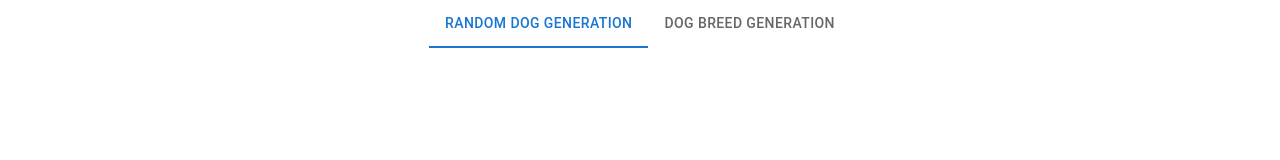
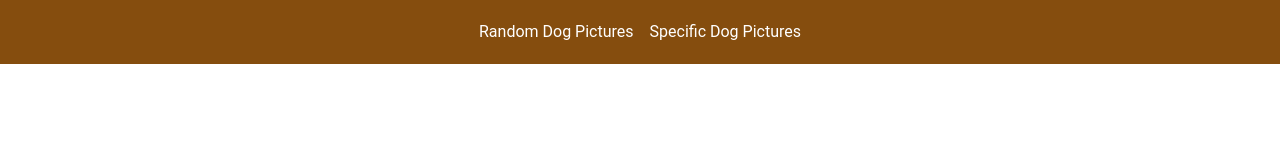
Before and after one commit to nevarwin/React-dog-api, a React (Vite) app: page / in a window 1280 px wide. Shown: the top 160 px of the page. Built offline with nearby package versions, Linux system fonts and the light colour scheme; no server answers.

Commit message:
refactor to custom tab

```diff
--- a/src/components/CustomTabs.tsx
+++ b/src/components/CustomTabs.tsx
@@ -1,21 +1,22 @@
-import * as React from "react";
-import Box from "@mui/material/Box";
-import Tabs from "@mui/material/Tabs";
-import Tab from "@mui/material/Tab";
+import { Stack } from "@mui/material";
+import { Link } from "react-router-dom";
 
 export default function CenteredTabs() {
-  const [value, setValue] = React.useState(0);
-
-  const handleChange = (event: React.SyntheticEvent, newValue: number) => {
-    setValue(newValue);
-  };
-
   return (
-    <Box sx={{ width: "100%", bgcolor: "background.paper" }}>
-      <Tabs value={value} onChange={handleChange} centered>
-        <Tab label="Random Dog Generation" />
-        <Tab label="Dog Breed Generation" />
-      </Tabs>
-    </Box>
+    <Stack
+      className="flex flex-row justify-center p-5 bg-yellow-800"
+      direction={"row"}
+      spacing={2}
+    >
+      <Link to={"/dog"} style={{ color: "white", textDecoration: "none" }}>
+        Random Dog Pictures
+      </Link>
+      <Link
+        to={"/specific-dog"}
+        style={{ color: "white", textDecoration: "none" }}
+      >
+        Specific Dog Pictures
+      </Link>
+    </Stack>
   );
 }
```
